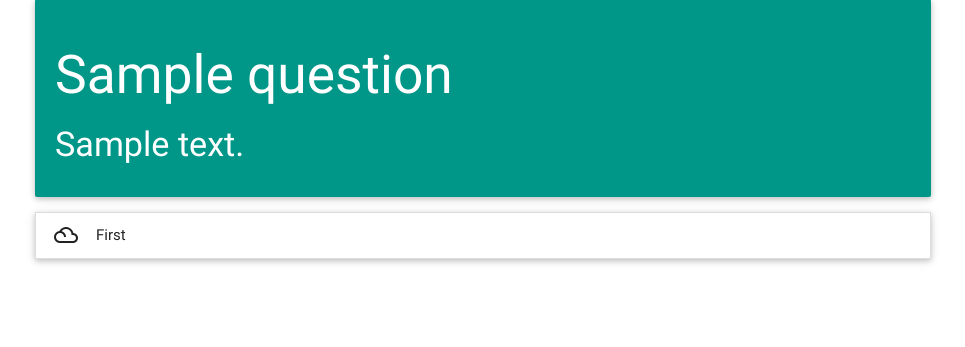
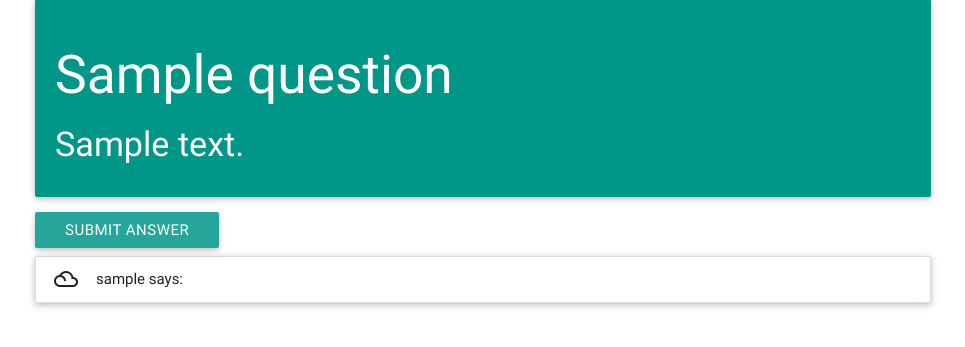
Before and after one commit to zseaborn63/Q_and_A, a Django app: page /questions/1/ in a window 1280 px wide. Shown: the part 140-487 px from the top of the page, without its empty margins (157-1122 px from the left). Run offline with Django 3.2, Linux system fonts and the light colour scheme; tables that the repository leaves empty hold one stand-in row (values such as "Sample post"); some libraries are stand-ins or nearby versions.

Commit message:
Users can now create answers

```diff
--- a/Overflow/Overflow/urls.py
+++ b/Overflow/Overflow/urls.py
@@ -18,8 +18,7 @@ from django.contrib import admin
 
 from django.contrib.auth.decorators import login_required
 from Q_and_A.views import WelcomeView, UserCreate, QuestionListView, CreateQuestionView, QuestionCreation, QuestionDetailView,\
-    MakeQuestion
-
+    MakeQuestion, CreateAnswerView
 
 urlpatterns = [
     url(r'^admin/', include(admin.site.urls)),
@@ -30,5 +29,6 @@ urlpatterns = [
     url(r'questions/(?P<pk>\d+)/$', QuestionDetailView.as_view(), name='question_detail'),
     url(r'^create_question/$', login_required(QuestionCreation.as_view()), name='create_question'),
     url(r'^make_question/$', login_required(MakeQuestion.as_view()), name='make_question'),
+    url(r'^make_answer/(?P<pk>\d+)/$', login_required(CreateAnswerView.as_view()), name='create_answer'),
 
 ]
--- a/Overflow/Q_and_A/templates/Q_and_A/question_detail.html
+++ b/Overflow/Q_and_A/templates/Q_and_A/question_detail.html
@@ -12,12 +12,14 @@
           <h4>{{ object.body }}</h4>
       </span>
     </div>
-
+    <a href="{% url 'create_answer' object.id %}" class="waves-effect waves-light btn">Submit Answer</a>
         <ul class="collapsible" data-collapsible="accordion">
+            {% for answer in object.answer_set.all %}
             <li>
-              <div class="collapsible-header"><i class="material-icons">filter_drama</i>First</div>
-              <div class="collapsible-body"><p>Lorem ipsum dolor sit amet.</p></div>
+              <div class="collapsible-header"><i class="material-icons">filter_drama</i>{{ answer.answerer }} says:</div>
+              <div class="collapsible-body"><p>{{ answer.body }}</p></div>
             </li>
+            {% endfor %}
         </ul>
     <br>
     <br>
@@ -26,6 +28,7 @@
         $('.collapsible').collapsible({
             accordion: false
         })
+        $('.modal-trigger').leanModal();
     </script>
 {% endblock %}
 {% block secondary %}
--- a/Overflow/Q_and_A/views.py
+++ b/Overflow/Q_and_A/views.py
@@ -7,7 +7,7 @@ from django.shortcuts import render
 # Create your views here.
 
 from django.views.generic import TemplateView, CreateView, ListView, DetailView, View
-from Q_and_A.models import Question
+from Q_and_A.models import Question, Answer
 
 
 class WelcomeView(TemplateView):
@@ -53,3 +53,20 @@ class MakeQuestion(View):
         body = request.POST.get('body')
         Question.objects.create(asker=request.user, title=title, body=body)
         return HttpResponseRedirect(reverse('welcome'))
+
+class CreateAnswerView(CreateView):
+    model = Answer
+    fields = ['body']
+    success_url = '/questions/'
+
+    #def form_valid(self, form,):
+    #    model = form.save(commit=False)
+    #    model.answerer = self.request.user
+    #    model.question_answered = Question.objects.get(id="pk")
+    #    return super().form_valid(form)
+
+    def post(self, request, pk):
+        question_answered = Question.objects.get(id=pk)
+        body = request.POST.get('body')
+        Answer.objects.create(question_answered=question_answered, answerer=request.user, body=body)
+        return HttpResponseRedirect(reverse('question_list'))
```
Also changed, not shown: Overflow/Q_and_A/templates/Q_and_A/answer_form.html (added, +13 -0 lines).
